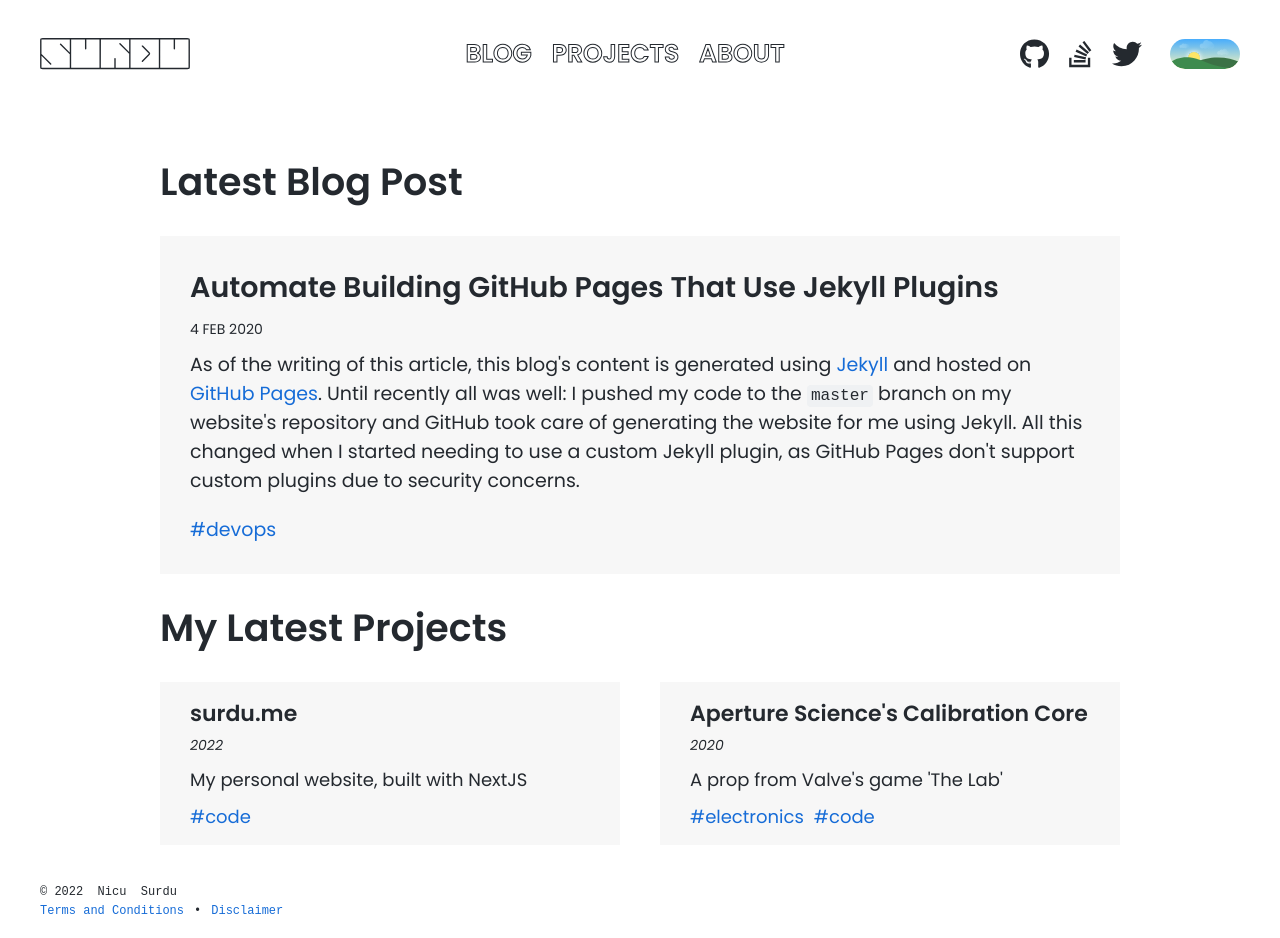
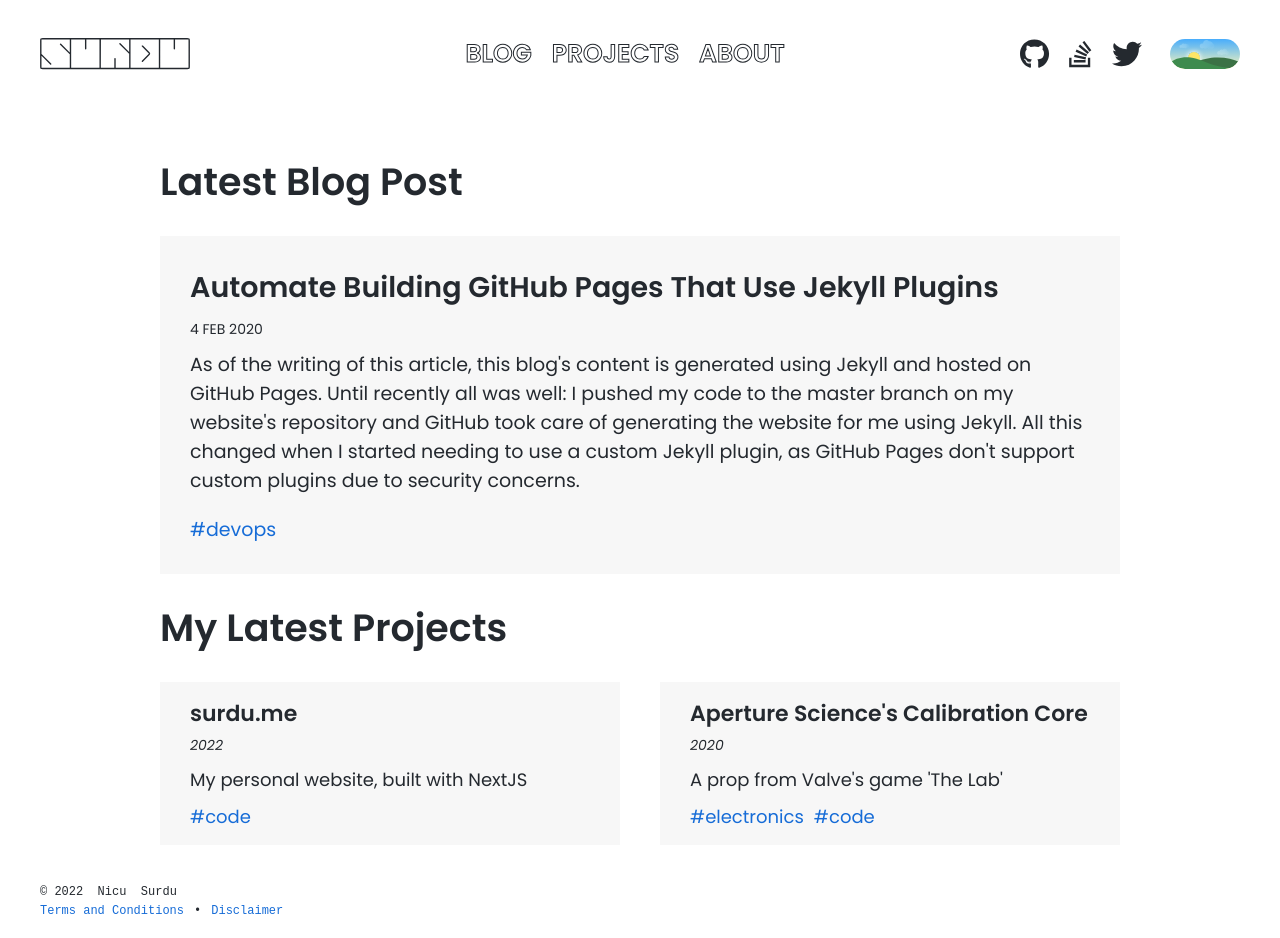
Before and after one commit to surdu/surdu.me, a Next.js app: page / in a window 1280 px wide. Built offline with nearby package versions, Linux system fonts and the light colour scheme.

Commit message:
Removed markdown from synopsis

```diff
--- a/components/BlogEntry/BlogEntry.tsx
+++ b/components/BlogEntry/BlogEntry.tsx
@@ -3,7 +3,6 @@ import clsx from "clsx";
 
 import styles from "./BlogEntry.module.scss";
 
-import Markdown from "~/components/Markdown";
 import { Post } from "~/lib/post";
 import Tag from "~/components/Tag";
 
@@ -36,9 +35,7 @@ export default function BlogEntry(props: PostProps) {
       >
         {date}
       </time>
-      <div className={styles.synopsis}>
-        <Markdown>{post.synopsis}</Markdown>
-      </div>
+      <div className={styles.synopsis}>{post.synopsis}</div>
       {showTags && (
         <div className={styles.tags}>
           {post.tags.map((tag) => (
--- a/components/Meta.tsx
+++ b/components/Meta.tsx
@@ -43,7 +43,6 @@ export default function Meta(props: MetaProps) {
       <meta name="twitter:creator" content="@surdume" />
       <meta name="twitter:title" content={title} />
       <meta name="twitter:description" content={description} key="twDesc" />
-      <meta name="twitter:alt" content={title} />
 
       {/* Post */}
       {post && (
@@ -71,8 +70,6 @@ export default function Meta(props: MetaProps) {
             content={`https://${config.domain}/post-covers/${post.slug}.png`}
             key="fbDesc"
           />
-
-          {/* TODO: <meta property="og:image" content="article" /> */}
         </>
       )}
 
--- a/lib/post.ts
+++ b/lib/post.ts
@@ -3,6 +3,7 @@ import matter from "gray-matter";
 import { join } from "path";
 import { createCanvas, loadImage, registerFont } from "canvas";
 import drawMultilineText from "canvas-multiline-text";
+import { stripMarkdown } from "~/lib/utils";
 
 const postsDirectory = join(process.cwd(), "_content/posts");
 
@@ -28,7 +29,7 @@ export function getPost(filename: string): Post {
   const slug = fileParts.slice(3).join("-");
   const url = `${dateParts.join("/")}/${slug}.html`;
 
-  const synopsis = content.trim().split("\n")[0];
+  const synopsis = stripMarkdown(content.trim().split("\n")[0]);
 
   return {
     title: data.title,
--- /dev/null
+++ b/lib/utils.ts
@@ -0,0 +1,15 @@
+import { compiler } from "markdown-to-jsx";
+import { createElement, Fragment } from "react";
+import { renderToStaticMarkup } from "react-dom/server";
+
+export function stripMarkdown(text: string) {
+  return renderToStaticMarkup(
+    compiler(text, {
+      createElement(type, props, children) {
+        return createElement(Fragment, {}, children);
+      },
+    })
+  )
+    .replace(/<[^>]*>?/gm, "")
+    .replace(/&#x27;/gm, "'");
+}
```
Also changed, not shown: components/BackToTop/BackToTop.module.scss (+8 -0 lines), pages/[year]/[month]/[day]/BlogPage.module.scss (+11 -5 lines).
